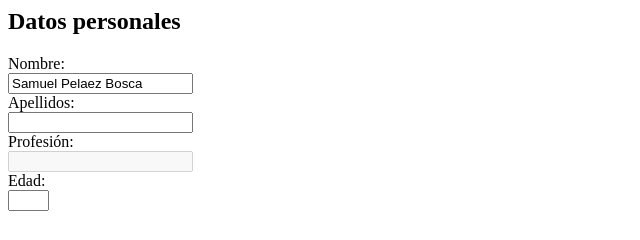
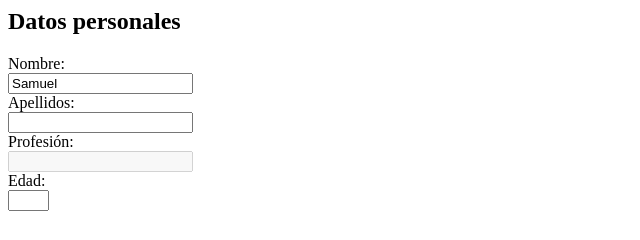
Before and after one commit to samuelpb03/Reporemoto-spb, a plain HTML site: page contacto.html in a window 1280 px wide. Shown: the full height of the page, 0-640 px from the left. Drawn offline with Linux system fonts and the light colour scheme.

Commit message:
Revert "Commit to second branch(this is the good one)"
This reverts commit d72acbdd1545372c393ff5300d237c1f08a1f011.

```diff
--- a/contacto.html
+++ b/contacto.html
@@ -13,7 +13,7 @@ Cobra sentido con el uso de CSS-->
 	<h2 id="encabezado">Datos personales</h2>
 	<form id="formulario1" name="formulario1" method="post" action="data.php">
 		Nombre:<br>
-		<input type="text" name="nombre" id="nombre" value="Samuel Pelaez Bosca"><br>
+		<input type="text" name="nombre" id="nombre" value="Samuel"><br>
 		Apellidos:<br>
 		<input type="text" name="apellidos" id="apellidos" value=""><br>
 		Profesión:<br>
```
